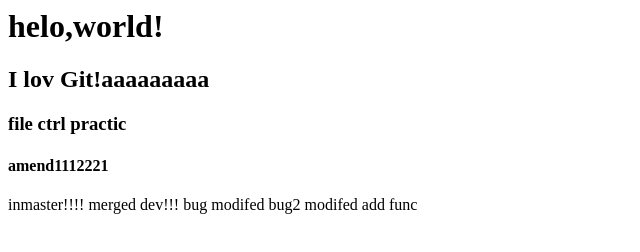
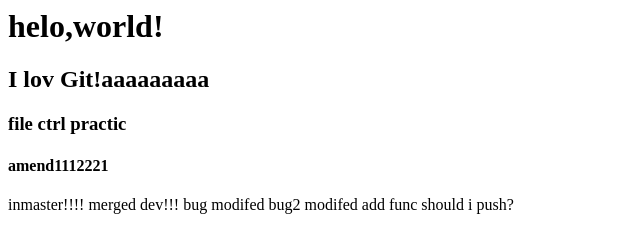
Before and after one commit to kimcunkwon/gitpushtest, a plain HTML site: page index.htm in a window 1280 px wide. Shown: the whole page, without its empty margins (0-640 px from the left). Drawn offline with Linux system fonts and the light colour scheme.

Commit message:
should i push

```diff
--- a/index.htm
+++ b/index.htm
@@ -11,3 +11,5 @@ dev!!!
 bug modifed
 bug2 modifed
 add func
+
+should i push?
```
